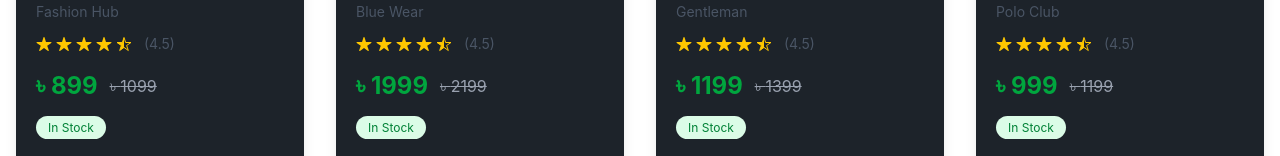
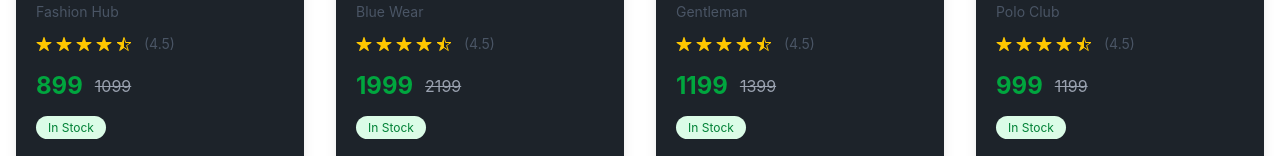
Before and after one commit to emon-codes/Web-, a React app: page / in a window 1280 px wide. Shown: the part 504-660 px from the top of the page. Built offline with nearby package versions, Linux system fonts and the light colour scheme; the HTML template or start-up script is replaced by a standard one.

Commit message:
some change

```diff
--- a/src/Hooks/useData.js
+++ b/src/Hooks/useData.js
@@ -19,6 +19,8 @@ const useData = () => {
 
 
 
+
+
   return {
     products,
   };
--- a/src/Pages/Products.jsx
+++ b/src/Pages/Products.jsx
@@ -63,11 +63,11 @@ const Products = () => {
               {/* Price */}
               <div className="flex items-center gap-3 mt-4">
                 <span className="text-2xl font-bold text-green-600">
-                  ৳ {product.price}
+                  {product.price}
                 </span>
 
                 <span className="text-gray-400 line-through">
-                  ৳ {product.price + 200}
+                  {product.price + 200}
                 </span>
               </div>
 
```
